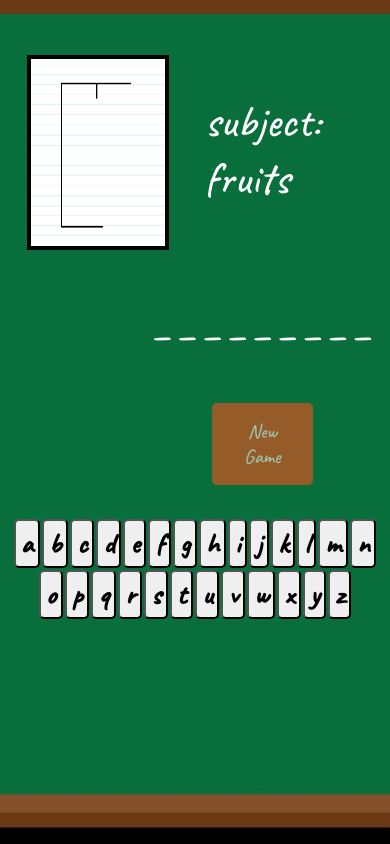
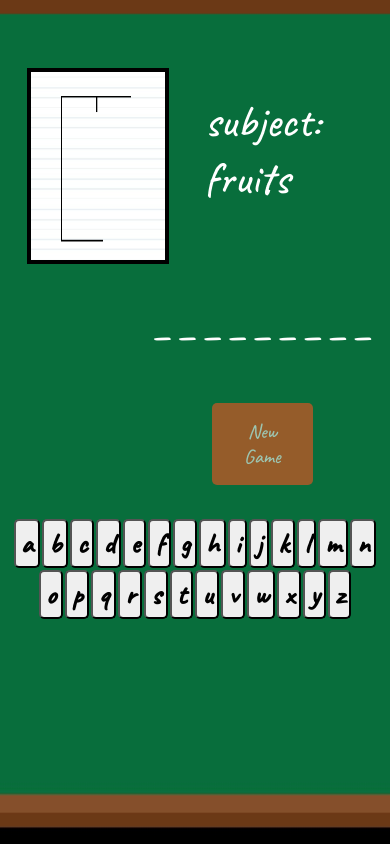
Before and after one commit to ShaharSalhov/hangman_game, a React (Create React App) app: page / in a window 390 px wide. Built offline with nearby package versions, Linux system fonts and the light colour scheme; a web font is replaced by a local one.

Commit message:
moved pic in small screens

```diff
--- a/src/App.css
+++ b/src/App.css
@@ -61,7 +61,7 @@ html {
   border: 4px solid black;
   width: 100%;
   height: 65%;
-  margin-top: 20%;
+  margin-top: 30%;
   }
 }
 
```
